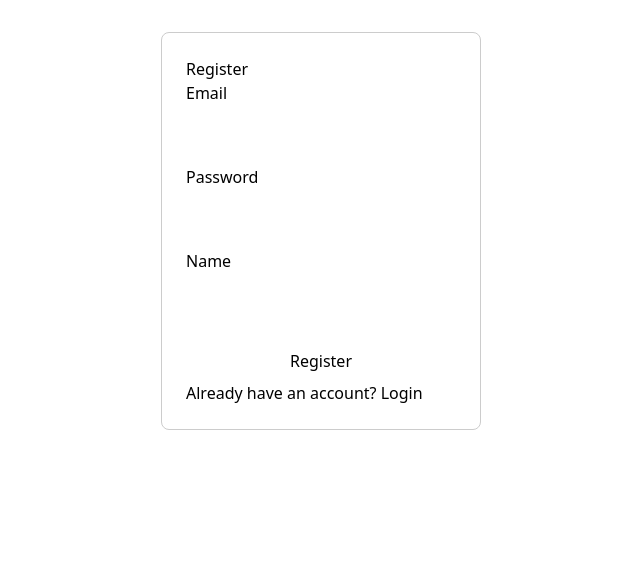
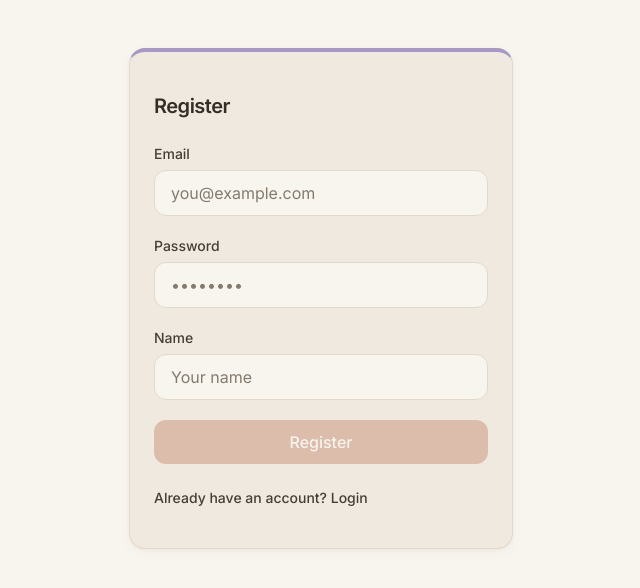
Before and after one commit to FlorentLP/goalify-java-ng, an Angular app in the folder goalify/frontend/goalify-ui/: page /register in a window 1280 px wide. Shown: the top 588 px of the page, without its empty margins (319-959 px from the left). Built offline with nearby package versions, Linux system fonts and the light colour scheme.

Commit message:
Refactor goalify-ui styles and layout for improved UI consistency and user experience. Updated HTML structure, added new color themes, and enhanced component styles across the application. Adjusted login and registration forms for better accessibility and visual appeal.

```diff
--- a/goalify/frontend/goalify-ui/src/app/app.html
+++ b/goalify/frontend/goalify-ui/src/app/app.html
@@ -1,8 +1,10 @@
 @if (auth.isLoggedIn()) {
-  <div class="flex flex-col h-screen">
+  <div class="flex flex-col h-screen bg-surface">
     <app-header />
     <app-sidebar />
   </div>
 } @else {
-  <router-outlet />
+  <div class="min-h-screen bg-surface">
+    <router-outlet />
+  </div>
 }
--- a/goalify/frontend/goalify-ui/src/app/core/header/header.component.html
+++ b/goalify/frontend/goalify-ui/src/app/core/header/header.component.html
@@ -1,12 +1,12 @@
-<header class="flex items-center justify-between px-4 py-3 border-b bg-white shrink-0">
-<div class="flex items-center gap-3">
-    <img src="/logoGoalify.png" alt="Logo" class="h-8 w-8" />
-    <span class="font-semibold text-xl">Goalify</span>
-</div>
-<div class="flex items-center gap-2">
-    <span class="text-sm">{{ auth.getStoredUserName() || 'User' }}</span>
-    <div class="h-8 w-8 rounded-full bg-gray-300 flex items-center justify-center text-sm">
-    FL
+<header class="flex items-center justify-between px-5 py-4 border-b border-border bg-surface-alt shrink-0 shadow-warm">
+  <div class="flex items-center gap-3">
+    <img src="/logoGoalify.png" alt="Logo" class="h-8 w-8 rounded-lg object-contain" />
+    <span class="font-semibold text-lg tracking-tight text-ink-strong">Goalify</span>
+  </div>
+  <div class="flex items-center gap-3">
+    <span class="text-sm text-ink hidden sm:inline">{{ auth.getStoredUserName() || 'User' }}</span>
+    <div class="h-9 w-9 rounded-full bg-blush flex items-center justify-center text-sm font-medium text-ink-strong ring-2 ring-white/50">
+      FL
     </div>
-</div>
+  </div>
 </header>
--- a/goalify/frontend/goalify-ui/src/app/core/sidebar/sidebar.component.html
+++ b/goalify/frontend/goalify-ui/src/app/core/sidebar/sidebar.component.html
@@ -1,9 +1,9 @@
 <div class="flex flex-1 min-h-0">
-<nav class="w-48 border-r bg-gray-50 p-2 shrink-0 flex flex-col gap-1">
-    <a routerLink="/dashboard" routerLinkActive="bg-gray-200" class="px-3 py-2 rounded">Dashboard</a>
-    <a routerLink="/goals" routerLinkActive="bg-gray-200" class="px-3 py-2 rounded">Goals</a>
-</nav>
-<main class="flex-1 overflow-auto p-4">
+  <nav class="w-52 border-r border-border bg-surface-alt/95 p-4 shrink-0 flex flex-col gap-1 shadow-warm">
+    <a routerLink="/dashboard" routerLinkActive="bg-lilac-soft text-ink-strong" [routerLinkActiveOptions]="{ exact: true }" class="px-4 py-2.5 rounded-xl text-ink font-medium transition-colors duration-200 hover:bg-lilac-soft/80">Dashboard</a>
+    <a routerLink="/goals" routerLinkActive="bg-lilac-soft text-ink-strong" class="px-4 py-2.5 rounded-xl text-ink font-medium transition-colors duration-200 hover:bg-lilac-soft/80">Goals</a>
+  </nav>
+  <main class="flex-1 overflow-auto p-6 bg-surface">
     <router-outlet />
-</main>
+  </main>
 </div>
--- a/goalify/frontend/goalify-ui/src/app/core/sidebar/sidebar.component.ts
+++ b/goalify/frontend/goalify-ui/src/app/core/sidebar/sidebar.component.ts
@@ -1,11 +1,11 @@
 import { Component } from '@angular/core';
-import { RouterLink, RouterOutlet } from '@angular/router';
+import { RouterLink, RouterLinkActive, RouterOutlet } from '@angular/router';
 import { AuthService } from '../../auth/auth.service';
 
 @Component({
   selector: 'app-sidebar',
   standalone: true,
-  imports: [RouterLink, RouterOutlet],
+  imports: [RouterLink,RouterLinkActive, RouterOutlet],
   templateUrl: './sidebar.component.html',
   styleUrl: './sidebar.component.css'
 })
--- a/goalify/frontend/goalify-ui/src/app/pages/dashboard/dashboard.component.html
+++ b/goalify/frontend/goalify-ui/src/app/pages/dashboard/dashboard.component.html
@@ -1,5 +1,7 @@
-<div class="flex flex-col h-screen">
-    <h1>Welcome to Goalify Dashboard</h1>
-    <p>You are logged in.</p>
-    <button type="button" routerLink="/login" (click)="auth.logout()">Logout</button>
+<div class="flex flex-col gap-8 max-w-2xl">
+  <div class="rounded-2xl border border-border bg-surface-alt p-8 shadow-warm border-l-4 border-l-peach">
+    <h1 class="text-xl font-semibold tracking-tight text-ink-strong mb-2">Welcome to Goalify</h1>
+    <p class="text-ink text-[15px] leading-relaxed">You are logged in. Use the sidebar to open your dashboard areas.</p>
+  </div>
+  <button type="button" routerLink="/login" (click)="auth.logout()" class="self-start px-5 py-2.5 rounded-xl border border-border text-ink font-medium hover:bg-peach-soft/50 hover:border-peach-soft/60 transition-colors duration-200">Logout</button>
 </div>
--- a/goalify/frontend/goalify-ui/src/app/pages/goals/goal-form-modal/goal-form-modal.component.html
+++ b/goalify/frontend/goalify-ui/src/app/pages/goals/goal-form-modal/goal-form-modal.component.html
@@ -1,73 +1,74 @@
-<div class="fixed inset-0 z-50 flex items-center justify-center p-4 bg-black/50" (click)="onBackdropClick()">
-    <div class="bg-white rounded-2xl shadow-xl w-full max-w-md max-h-[90vh] overflow-y-auto" (click)="$event.stopPropagation()">
-      <div class="px-6 pt-6 flex justify-between">
-        <h2 class="text-xl font-semibold text-gray-900">{{ title }}</h2>
-        <button type="button" (click)="close.emit()" class="shrink-0 w-8 h-8 rounded-full text-gray-500 hover:bg-gray-100 hover:text-gray-700 flex items-center justify-center" aria-label="Close">
+<div class="fixed inset-0 z-50 flex items-center justify-center p-4 bg-ink-strong/25 transition-opacity duration-300" (click)="onBackdropClick()">
+  <div class="bg-surface-alt rounded-2xl border border-border w-full max-w-md max-h-[90vh] overflow-y-auto shadow-warm-md transition-all duration-300" (click)="$event.stopPropagation()">
+    <div class="px-6 pt-6 flex justify-between items-start">
+      <h2 class="text-lg font-semibold tracking-tight text-ink-strong">{{ title }}</h2>
+      <button type="button" (click)="close.emit()" class="shrink-0 w-9 h-9 rounded-xl text-muted hover:bg-surface hover:text-ink flex items-center justify-center transition-colors duration-200" aria-label="Close">
         <svg class="w-5 h-5" fill="none" stroke="currentColor" stroke-width="2" stroke-linecap="round" stroke-linejoin="round" viewBox="0 0 24 24" aria-hidden="true">
           <path d="M18 6L6 18M6 6l12 12"/>
         </svg>
       </button>
     </div>
-      <form [formGroup]="form" (ngSubmit)="onFormSubmit()" class="p-6 flex flex-col gap-4">
+    <form [formGroup]="form" (ngSubmit)="onFormSubmit()" class="p-6 flex flex-col gap-5">
       @if (error) {
-          <p class="text-sm text-red-600">{{ error }}</p>
+        <p class="text-sm text-ink">{{ error }}</p>
       }
       <div>
-            <input formControlName="name" type="text" placeholder="Name" class="w-full rounded-lg border border-gray-300 px-3 py-2 focus:ring-2 focus:ring-indigo-500 focus:border-indigo-500" />          @if (form.get('name')?.invalid && form.get('name')?.touched) {
-            <p class="text-xs text-red-600 mt-1">Name is required</p>
+        <input formControlName="name" type="text" placeholder="Name" class="w-full rounded-xl border border-border bg-surface px-4 py-2.5 text-ink placeholder:text-muted focus:ring-2 focus:ring-sage-soft focus:border-sage-soft focus:outline-none transition-colors duration-200" />
+        @if (form.get('name')?.invalid && form.get('name')?.touched) {
+          <p class="text-xs text-muted mt-1.5">Name is required</p>
         }
       </div>
       <div>
-          <select formControlName="goalStatus" class="w-full rounded-lg border border-gray-300 px-3 py-2 focus:ring-2 focus:ring-indigo-500">
+        <select formControlName="goalStatus" class="w-full rounded-xl border border-border bg-surface px-4 py-2.5 text-ink focus:ring-2 focus:ring-sage-soft focus:border-sage-soft focus:outline-none transition-colors duration-200">
           @for (s of statuses; track s) {
             <option [value]="s">{{ s }}</option>
           }
         </select>
       </div>
       <div>
-          <select formControlName="goalType" class="w-full rounded-lg border border-gray-300 px-3 py-2 focus:ring-2 focus:ring-indigo-500">
+        <select formControlName="goalType" class="w-full rounded-xl border border-border bg-surface px-4 py-2.5 text-ink focus:ring-2 focus:ring-sage-soft focus:border-sage-soft focus:outline-none transition-colors duration-200">
           @for (t of types; track t) {
             <option [value]="t">{{ t }}</option>
           }
         </select>
       </div>
       <div>
-          <select formControlName="goalCategory" class="w-full rounded-lg border border-gray-300 px-3 py-2 focus:ring-2 focus:ring-indigo-500">
+        <select formControlName="goalCategory" class="w-full rounded-xl border border-border bg-surface px-4 py-2.5 text-ink focus:ring-2 focus:ring-sage-soft focus:border-sage-soft focus:outline-none transition-colors duration-200">
           @for (c of categories; track c) {
             <option [value]="c">{{ c }}</option>
           }
         </select>
       </div>
       <div>
-          <input formControlName="priority" type="number" min="1" max="5" placeholder="1–5" class="w-full rounded-lg border border-gray-300 px-3 py-2 focus:ring-2 focus:ring-indigo-500" />
+        <input formControlName="priority" type="number" min="1" max="5" placeholder="1–5" class="w-full rounded-xl border border-border bg-surface px-4 py-2.5 text-ink placeholder:text-muted focus:ring-2 focus:ring-sage-soft focus:border-sage-soft focus:outline-none transition-colors duration-200" />
         @if (form.get('priority')?.invalid && form.get('priority')?.touched) {
-            <p class="text-xs text-red-600 mt-1">Must be between 1 and 5</p>
+          <p class="text-xs text-muted mt-1.5">Must be between 1 and 5</p>
         }
       </div>
       <div class="flex flex-wrap gap-3 pt-2">
         @if (mode === 'create'){
-                <button type="button" (click)="close.emit()" class="flex-1 py-2 rounded-lg border border-gray-300 text-gray-700 hover:bg-gray-50">
+          <button type="button" (click)="close.emit()" class="flex-1 py-2.5 rounded-xl border border-border text-ink font-medium hover:bg-surface transition-colors duration-200">
             Cancel
           </button>
         }
         @if (mode === 'edit' && goal) {
           @if (!confirmingDelete) {
-                  <button type="button" (click)="onDeleteClick()" class="py-2 px-4 rounded-lg bg-red-600 text-white hover:bg-red-700">
+            <button type="button" (click)="onDeleteClick()" class="py-2.5 px-4 rounded-xl border border-border text-ink font-medium hover:bg-surface transition-colors duration-200">
               Delete
             </button>
           } @else {
-                  <div class="flex items-center gap-2">
-                    <span class="text-sm text-gray-600">Delete this goal?</span>
-                    <button type="button" (click)="onConfirmDelete()" class="py-2 px-3 rounded-lg bg-red-600 text-white hover:bg-red-700 text-sm">
+            <div class="flex items-center gap-3">
+              <span class="text-sm text-muted">Delete this goal?</span>
+              <button type="button" (click)="onConfirmDelete()" class="py-2 px-3 rounded-xl border border-border text-ink text-sm font-medium hover:bg-surface">
                 Yes
               </button>
-                    <button type="button" (click)="onCancelDelete()" class="py-2 px-3 rounded-lg border border-gray-300 text-gray-700 hover:bg-gray-50 text-sm">
+              <button type="button" (click)="onCancelDelete()" class="py-2 px-3 rounded-xl border border-border text-ink text-sm font-medium hover:bg-surface">
                 No
               </button>
             </div>
           }
         }
-            <button type="submit" [disabled]="form.invalid || submitting" class="flex-1 py-2 rounded-lg bg-indigo-600 text-white hover:bg-indigo-700 disabled:opacity-50">
+        <button type="submit" [disabled]="form.invalid || submitting" class="flex-1 py-2.5 rounded-xl bg-peach text-white font-medium hover:bg-peach-soft disabled:opacity-50 transition-colors duration-200">
           {{ submitLabel }}
         </button>
       </div>
--- a/goalify/frontend/goalify-ui/src/app/pages/goals/goals.component.ts
+++ b/goalify/frontend/goalify-ui/src/app/pages/goals/goals.component.ts
@@ -91,29 +91,29 @@ export class GoalsComponent implements OnInit {
   }
 
   getGoalImageUrl(goal: GoalResponse): string {
-    // Placeholder until you add image URL to the backend
+    // Placeholder with pastel category colors
     const base = 'https://placehold.co/400x240';
     const colors: Record<string, string> = {
-      HEALTH: '22c55e/white',
-      SOCIAL: '3b82f6/white',
-      INTELLECT: '8b5cf6/white',
-      AESTHETIC: 'ec4899/white',
-      MINDSET: 'f59e0b/white',
-      OTHER: '6366f1/white'
+      HEALTH: 'b8c9ac/ffffff',
+      SOCIAL: 'a8b8c8/ffffff',
+      INTELLECT: 'c4b8d4/ffffff',
+      AESTHETIC: 'e0b8b8/ffffff',
+      MINDSET: 'e0b8a8/ffffff',
+      OTHER: 'c4b8a8/ffffff'
     };
-    const color = colors[goal.goalCategory] ?? '6366f1/white';
+    const color = colors[goal.goalCategory] ?? 'c4b8a8/ffffff';
     return `${base}/${color}?text=${encodeURIComponent(goal.name)}`;
   }
 
-  /** Couleur du rond de priorité : 5 = haute (rouge) → 1 = basse (gris). */
+  /** Pastel priority badge: 1 = lowest (sage) → 5 = highest (rose). */
   getPriorityColorClass(priority: number): string {
     const classes: Record<number, string> = {
-      1: 'bg-gray-400',
-      2: 'bg-indigo-500',
-      3: 'bg-amber-500',
-      4: 'bg-orange-500',
-      5: 'bg-red-500'
+      1: 'bg-sage-soft text-ink-strong',
+      2: 'bg-lilac-soft text-ink-strong',
+      3: 'bg-peach-soft text-ink-strong',
+      4: 'bg-peach text-ink-strong',
+      5: 'bg-rose text-ink-strong'
     };
-    return classes[priority] ?? 'bg-gray-400';
+    return classes[priority] ?? 'bg-sage-soft text-ink-strong';
   }
 }
--- a/goalify/frontend/goalify-ui/src/app/pages/login/login.component.html
+++ b/goalify/frontend/goalify-ui/src/app/pages/login/login.component.html
@@ -1,24 +1,24 @@
-<div class="login-box">
-    <h1>Login</h1>
-    <form [formGroup]="form" (ngSubmit)="onSubmit()">
+<div class="max-w-sm mx-auto my-12 px-6 py-10 rounded-2xl border border-border bg-surface-alt shadow-warm border-t-4 border-t-peach">
+  <h1 class="text-xl font-semibold tracking-tight text-ink-strong mb-6">Login</h1>
+  <form [formGroup]="form" (ngSubmit)="onSubmit()" class="flex flex-col gap-5">
     <div>
-        <label for="email">Email</label>
-        <input id="email" type="email" formControlName="email" />
+      <label for="email" class="block text-sm font-medium text-ink mb-1.5">Email</label>
+      <input id="email" type="email" formControlName="email" class="w-full rounded-xl border border-border bg-surface px-4 py-2.5 text-ink placeholder:text-muted focus:ring-2 focus:ring-sage-soft focus:border-sage-soft focus:outline-none transition-colors duration-200" placeholder="you@example.com" />
       @if (form.get('email')?.invalid && form.get('email')?.touched) {
-          <small>Valid email required.</small>
+        <small class="text-xs text-muted mt-1.5 block">Valid email required.</small>
       }
     </div>
     <div>
-        <label for="password">Password</label>
-        <input id="password" type="password" formControlName="password" />
+      <label for="password" class="block text-sm font-medium text-ink mb-1.5">Password</label>
+      <input id="password" type="password" formControlName="password" class="w-full rounded-xl border border-border bg-surface px-4 py-2.5 text-ink placeholder:text-muted focus:ring-2 focus:ring-sage-soft focus:border-sage-soft focus:outline-none transition-colors duration-200" placeholder="••••••••" />
       @if (form.get('password')?.invalid && form.get('password')?.touched) {
-          <small>At least 6 characters.</small>
+        <small class="text-xs text-muted mt-1.5 block">At least 6 characters.</small>
       }
     </div>
     @if (errorMessage) {
-        <p class="error">{{ errorMessage }}</p>
+      <p class="text-sm text-ink">{{ errorMessage }}</p>
     }
-      <button type="submit" [disabled]="form.invalid">Login</button>
+    <button type="submit" [disabled]="form.invalid" class="w-full py-2.5 rounded-xl bg-peach text-white font-medium hover:bg-peach-soft disabled:opacity-50 transition-colors duration-200">Login</button>
   </form>
-    <p><a routerLink="/register">No account? Register</a></p>
+  <p class="mt-6 text-sm text-muted"><a routerLink="/register" class="text-ink font-medium hover:text-ink-strong transition-colors">No account? Register</a></p>
 </div>
--- a/goalify/frontend/goalify-ui/src/app/pages/register/register.component.html
+++ b/goalify/frontend/goalify-ui/src/app/pages/register/register.component.html
@@ -1,31 +1,31 @@
-<div class="register-box">
-    <h1>Register</h1>
-    <form [formGroup]="form" (ngSubmit)="onSubmit()">
+<div class="max-w-sm mx-auto my-12 px-6 py-10 rounded-2xl border border-border bg-surface-alt shadow-warm border-t-4 border-t-lilac">
+  <h1 class="text-xl font-semibold tracking-tight text-ink-strong mb-6">Register</h1>
+  <form [formGroup]="form" (ngSubmit)="onSubmit()" class="flex flex-col gap-5">
     <div>
-        <label for="email">Email</label>
-        <input id="email" type="email" formControlName="email" />
+      <label for="email" class="block text-sm font-medium text-ink mb-1.5">Email</label>
+      <input id="email" type="email" formControlName="email" class="w-full rounded-xl border border-border bg-surface px-4 py-2.5 text-ink placeholder:text-muted focus:ring-2 focus:ring-sage-soft focus:border-sage-soft focus:outline-none transition-colors duration-200" placeholder="you@example.com" />
       @if (form.get('email')?.invalid && form.get('email')?.touched) {
-          <small>Valid email required.</small>
+        <small class="text-xs text-muted mt-1.5 block">Valid email required.</small>
       }
     </div>
     <div>
-        <label for="password">Password</label>
-        <input id="password" type="password" formControlName="password" />
+      <label for="password" class="block text-sm font-medium text-ink mb-1.5">Password</label>
+      <input id="password" type="password" formControlName="password" class="w-full rounded-xl border border-border bg-surface px-4 py-2.5 text-ink placeholder:text-muted focus:ring-2 focus:ring-sage-soft focus:border-sage-soft focus:outline-none transition-colors duration-200" placeholder="••••••••" />
       @if (form.get('password')?.invalid && form.get('password')?.touched) {
-          <small>At least 6 characters.</small>
+        <small class="text-xs text-muted mt-1.5 block">At least 6 characters.</small>
       }
     </div>
     <div>
-        <label for="name">Name</label>
-        <input id="name" type="text" formControlName="name" />
+      <label for="name" class="block text-sm font-medium text-ink mb-1.5">Name</label>
+      <input id="name" type="text" formControlName="name" class="w-full rounded-xl border border-border bg-surface px-4 py-2.5 text-ink placeholder:text-muted focus:ring-2 focus:ring-sage-soft focus:border-sage-soft focus:outline-none transition-colors duration-200" placeholder="Your name" />
       @if (form.get('name')?.invalid && form.get('name')?.touched) {
-          <small>Name required.</small>
+        <small class="text-xs text-muted mt-1.5 block">Name required.</small>
       }
     </div>
     @if (errorMessage) {
-        <p class="error">{{ errorMessage }}</p>
+      <p class="text-sm text-ink">{{ errorMessage }}</p>
     }
-      <button type="submit" [disabled]="form.invalid">Register</button>
+    <button type="submit" [disabled]="form.invalid" class="w-full py-2.5 rounded-xl bg-peach text-white font-medium hover:bg-peach-soft disabled:opacity-50 transition-colors duration-200">Register</button>
   </form>
-    <p><a routerLink="/login">Already have an account? Login</a></p>
+  <p class="mt-6 text-sm text-muted"><a routerLink="/login" class="text-ink font-medium hover:text-ink-strong transition-colors">Already have an account? Login</a></p>
 </div>
--- a/goalify/frontend/goalify-ui/src/index.html
+++ b/goalify/frontend/goalify-ui/src/index.html
@@ -2,12 +2,15 @@
 <html lang="en">
 <head>
   <meta charset="utf-8">
-  <title>GoalifyUi</title>
+  <title>Goalify</title>
   <base href="/">
   <meta name="viewport" content="width=device-width, initial-scale=1">
   <link rel="icon" type="image/x-icon" href="favicon.ico">
+  <link rel="preconnect" href="https://fonts.googleapis.com">
+  <link rel="preconnect" href="https://fonts.gstatic.com" crossorigin>
+  <link href="https://fonts.googleapis.com/css2?family=Inter:wght@400;500;600&display=swap" rel="stylesheet">
 </head>
-<body>
+<body class="antialiased min-h-screen">
   <app-root></app-root>
 </body>
 </html>
--- a/goalify/frontend/goalify-ui/src/styles.css
+++ b/goalify/frontend/goalify-ui/src/styles.css
@@ -1,2 +1,47 @@
 /* You can add global styles to this file, and also import other style files */
 @import "tailwindcss";
+
+@theme {
+  /* Warmer palette: honey cream, sand, camel */
+  --color-surface: #f8f5ef;
+  --color-surface-alt: #f0e9df;
+  --color-border: #e2d9cc;
+  --color-muted: #847a6e;
+  --color-ink: #453d36;
+  --color-ink-strong: #352e28;
+  /* Warm sage */
+  --color-sage: #7d9a6e;
+  --color-sage-soft: #b8c9ac;
+  /* Warm lavender / dusty violet */
+  --color-lilac: #a898c4;
+  --color-lilac-soft: #e2d8ec;
+  /* Richer peach (CTAs, FAB) */
+  --color-peach: #c99078;
+  --color-peach-soft: #e0b8a8;
+  /* Blush */
+  --color-blush: #e0b8b8;
+  /* Soft rose */
+  --color-rose: #c89090;
+  --color-sky: #a8b8c8;
+  --color-accent: #c99078;
+  --color-accent-soft: #e0b8a8;
+  /* Warm shadow for cards */
+  --shadow-warm: 0 1px 3px rgba(120, 90, 70, 0.06), 0 4px 12px rgba(120, 90, 70, 0.04);
+  --shadow-warm-md: 0 4px 6px rgba(120, 90, 70, 0.05), 0 10px 24px rgba(120, 90, 70, 0.06);
+  --font-sans: "Inter", ui-sans-serif, system-ui, sans-serif;
+}
+
+/* Base: warm honey-cream background */
+body {
+  background-color: var(--color-surface);
+  font-family: var(--font-sans);
+  color: var(--color-ink);
+}
+
+/* Warm-tinted shadows for cards and panels */
+.shadow-warm {
+  box-shadow: var(--shadow-warm);
+}
+.shadow-warm-md {
+  box-shadow: var(--shadow-warm-md);
+}
```
Also changed, not shown: goalify/frontend/goalify-ui/src/app/pages/goals/goals.component.html (+29 -27 lines). Lines whose indentation alone changed are shown as unchanged.
